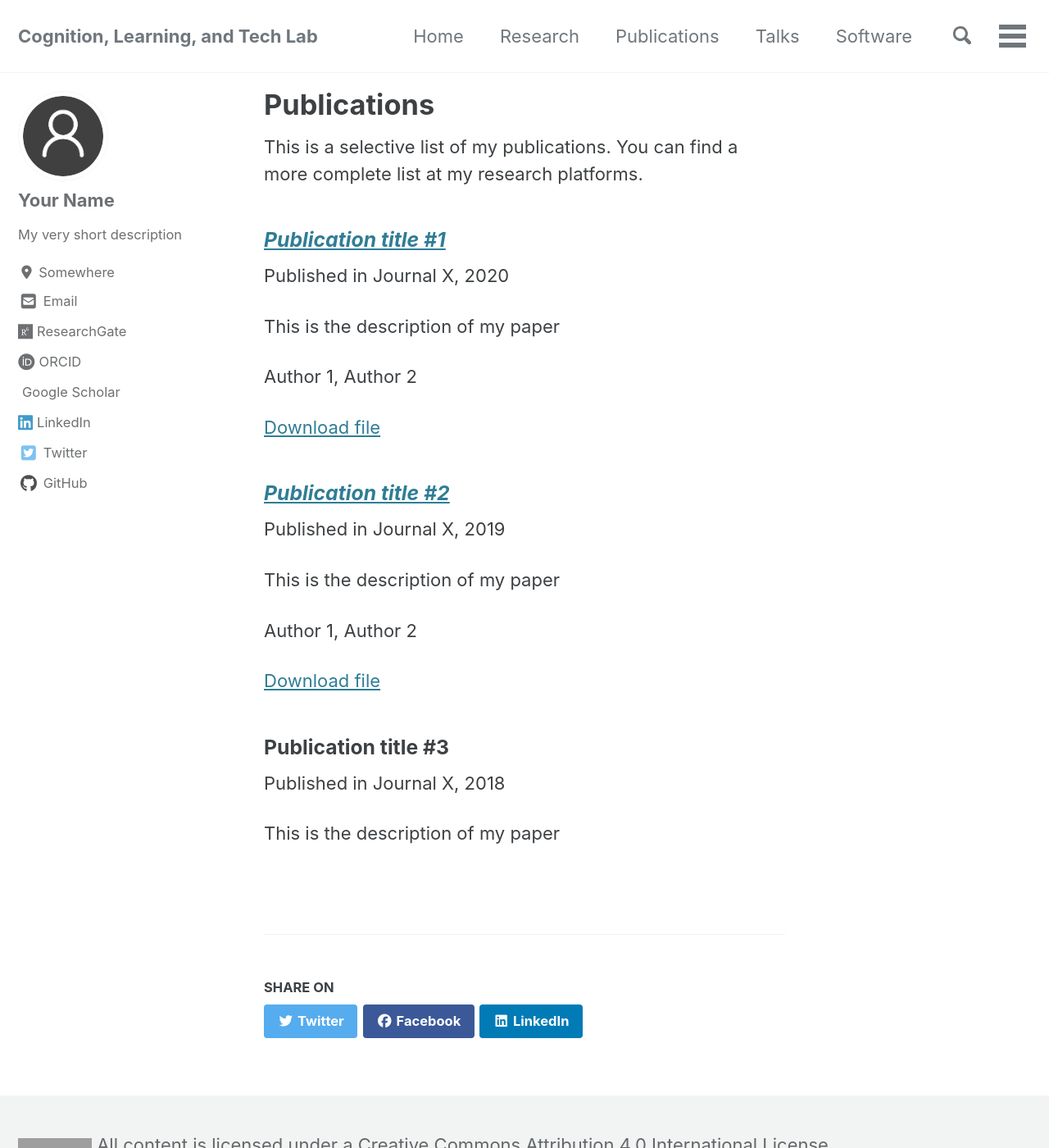
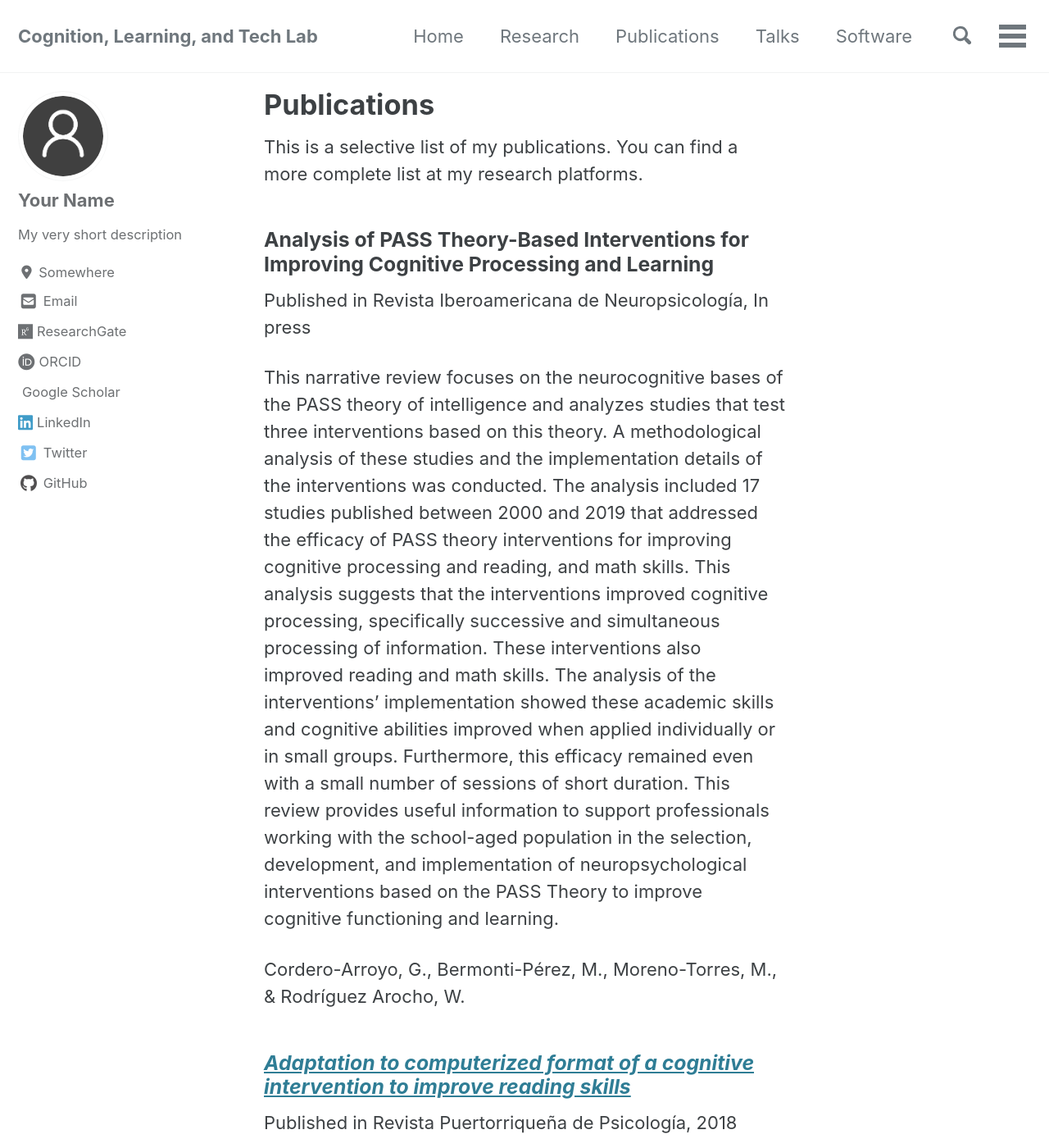
Before and after one commit to cognition-health-technology-lab/chtlab.github.io, a Jekyll site: the page built from _pages/publications.md, in a window 1280 px wide and 1400 px high. Shown: the whole window at 82% size. Built offline with Jekyll 4.4.1, drawn with Linux system fonts in a browser that asks for light colours; cached includes are drawn as plain includes; nearby versions of some CDN libraries; a style sheet for code colours, icons or effects is not loaded; some of the changed text lies outside the part shown; grey boxes are pictures that could not be loaded.

Commit message:
Cambio a publications

```diff
--- a/_data/publications.yml
+++ b/_data/publications.yml
@@ -1,26 +1,23 @@
-# The description, url_or_doi, and file are optional
+- title: "Analysis of PASS Theory-Based Interventions for Improving Cognitive Processing and Learning"
+  date: "In press"
+  where: Revista Iberoamericana de Neuropsicología
+  description:
+    "This narrative review focuses on the neurocognitive bases of the PASS theory of intelligence and analyzes studies that test three interventions based on this theory.
+A methodological analysis of these studies and the implementation details of the interventions was conducted. The analysis included 17 studies published between 2000 and 2019 that addressed the efficacy of PASS theory interventions for improving cognitive processing and reading, and math skills.
+This analysis suggests that the interventions improved cognitive processing, specifically successive and simultaneous processing of information. These interventions also improved reading and math skills. The analysis of the interventions’ implementation showed these academic skills and cognitive abilities improved when applied individually or in small groups. Furthermore, this efficacy remained even with a small number of sessions of short duration. This review provides useful information to support professionals working with the school-aged population in the selection, development, and implementation of neuropsychological interventions based on the PASS Theory to improve cognitive functioning and learning."
+  authors: Cordero-Arroyo, G., Bermonti-Pérez, M., Moreno-Torres, M., & Rodríguez Arocho, W.
 
-- title: "Publication title #1"
-  date: "2020"
-  where: Journal X
+- title: "Adaptation to computerized format of a cognitive intervention to improve reading skills"
+  date: "2018"
+  where: Revista Puertorriqueña de Psicología
   description:
-    This is the description of my paper
-  authors: Author 1, Author 2
-  url_or_doi: "https://scholar.google.com/"
-  file: f1.pdf
+    "The main goal of this study was to evaluate the computerized version of a cognitive intervention based on the PASS theory to improve spelling skills. Structured interviews were conducted to cognitive and educational intervention experts to assess the computerized intervention. Recommendations provided by the experts that improved aesthetics, ease of use, and the potential to improve spelling skills were incorporated. Finally, third and fourth grade students’ evaluation of the intervention indicates that it is feasible to use with this population. Findings suggest that the connection between the intervention and its theoretical framework was not altered and support the possibility of integrating technology as a way to administer cognitive interventions and improve psychoeducational practice."
+  authors: Bermonti-Pérez, M., Cordero-Arroyo, G., & Moreno Torres, M.
+  url_or_doi: "http://www.ojs.repsasppr.net/index.php/reps/article/view/431"
 
-- title: "Publication title #2"
-  date: "2019"
-  where: Journal X
+- title: "Neuropsychological intervention for students with inattention, hyperactivity, and reading difficulties"
+  date: "2018"
+  where: Revista Puertorriqueña de Psicología
   description:
-    This is the description of my paper
-  authors: Author 1, Author 2
-  url_or_doi: "https://scholar.google.com/"
-  file: f1.pdf
-
-  # Example without url or doi, file
-- title: "Publication title #3"
-  date: "2018"
-  where: Journal X
-  description:
-    This is the description of my paper
+    "The purpose of this study was to determine the efficacy of a PASS theory-based intervention to modify neurocognitive functions, specifically planning, and its impact on basic reading skills. This quantitative study used a Single-Subject Design with spelling measures and a pre-posttest design with standardized measures to assess the intervention’s impact on cognitive processes and reading skills. The sample consisted of three third-grade students with characteristics of inattention and hyperactivity who experienced reading difficulties. The results suggest that the intervention improved the planning ability of the participants, as well as other cognitive processes, and basic reading skills. The proposed intervention contributes to improve cognitive processes and reading skills in this population. Furthermore, this intervention provides a flexible alternative for psychology and education professionals to meet the needs of students with reading difficulties."
+  url_or_doi: "https://dialnet.unirioja.es/descarga/articulo/6773568.pdf"
```
